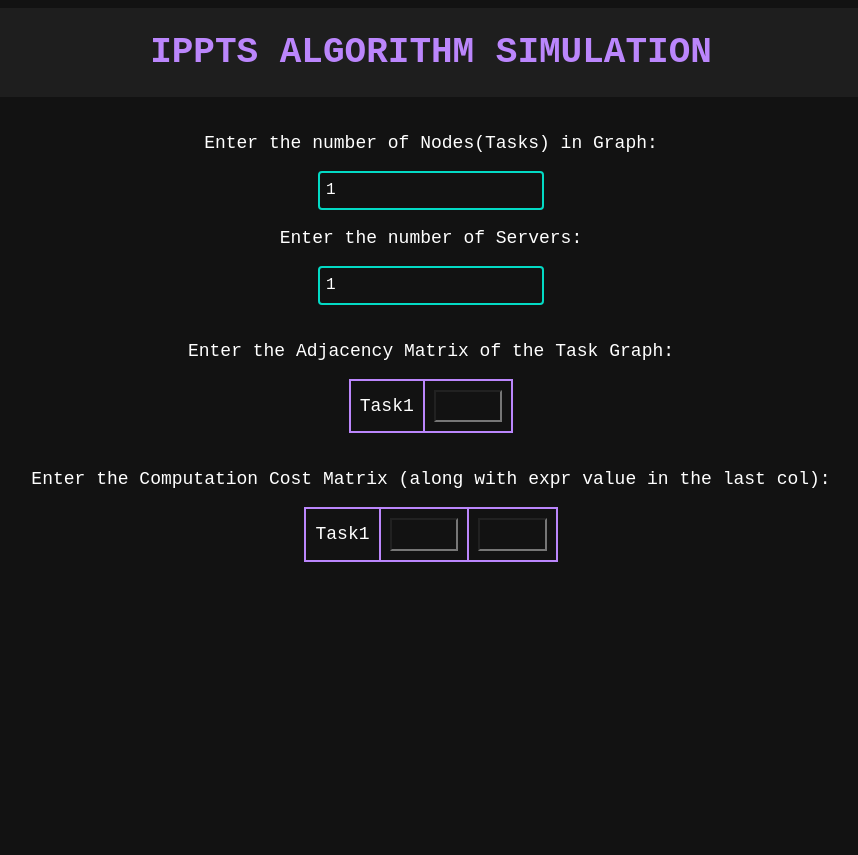
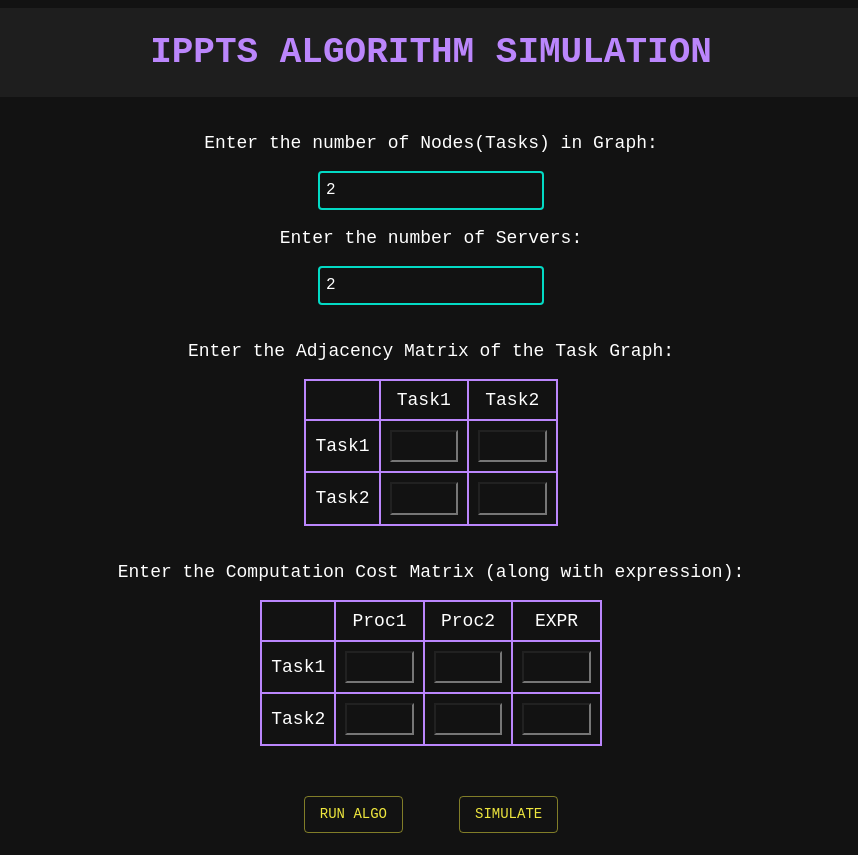
Before and after one commit to Malika01/ippts-simul-frontend, a React (Vite) app: page / in a window 1280 px wide. Shown: the whole page, without its empty margins (209-1067 px from the left). Before the commit the page ends 800 px from the top, so only its background shows below. Built offline with nearby package versions, Linux system fonts and the light colour scheme.

Commit message:
col headers + buttons added

```diff
--- a/src/components/home.tsx
+++ b/src/components/home.tsx
@@ -1,6 +1,7 @@
 import { Container } from '@material-ui/core';
 import { ThemeProvider } from '@mui/material';
 import TextField from '@mui/material/TextField';
+import Button from '@mui/material/Button'
 import React from 'react';
 import * as types from '../types/inittypes'
 import theme from './theme'
@@ -8,8 +9,16 @@ import Table from './table'
 
 export const Home: React.FC = () => {
 
-    const [nodes, setNodes] = React.useState(1)
-    const[procs, setProcs] = React.useState(1)
+    const [nodes, setNodes] = React.useState(2)
+    const [procs, setProcs] = React.useState(2)
+    const [dis, setDis] = React.useState(false)
+
+    /*React.useEffect(() => {
+        if (procs > 3) {
+            disabled = true;
+        }
+    }, []);*/
+
     return (
         <ThemeProvider theme={theme}>
             <div>
@@ -25,7 +34,12 @@ export const Home: React.FC = () => {
                         <p>
                             Enter the number of Servers:
                         </p>
-                        <TextField inputProps={{ type: 'text', maxlength: '2', pattern: '[0-9]*', style: { padding: '0.5em' } }} color="primary" focused value={procs} onChange={(e) => setProcs(Number(e.currentTarget.value))}/>
+                        <TextField inputProps={{ type: 'text', maxlength: '2', pattern: '[0-9]*', style: { padding: '0.5em' } }} color="primary" focused value={procs}
+                            onChange={(e) => {
+                                setProcs(Number(e.currentTarget.value));
+                                if (Number(e.currentTarget.value) <= 3 && Number(e.currentTarget.value) > 0) { setDis(false) }
+                                else { setDis(true) }
+                            }} />
                     </div>
 
                     <div style={{ marginBlock: "2em" }}>
@@ -41,7 +55,7 @@ export const Home: React.FC = () => {
 
                     <div style={{ marginBlock: "2em" }}>
                     <p>
-                        Enter the Computation Cost Matrix (along with expr value in the last col):
+                        Enter the Computation Cost Matrix (along with expression):
                     </p>
                     <div style={{overflowX: 'auto'}}>
                     <table className="compMat" id="compMat">
@@ -49,6 +63,8 @@ export const Home: React.FC = () => {
                     </table>
                     </div>
                     </div>
+                    <Button name="run" sx={{marginInline: '2em', marginBlock: '1em'}} variant="outlined" color="warning">RUN ALGO</Button>
+                    <Button name="simulate" sx={{marginInline: '2em', marginBlock: '1em'}} disabled={dis} variant="outlined" color="warning" >SIMULATE</Button>
 
                 </Container>
             </div>
--- a/src/components/table.tsx
+++ b/src/components/table.tsx
@@ -14,6 +14,21 @@ function Table({ num1, num2, expr }: { num1: number, num2: number, expr: boolean
 
     let cols: JSX.Element[] = [];
     let rows: JSX.Element[] = [];
+
+    if (expr == true) {
+        cols = [];
+        for (let k = 1; k < num2; k++) [
+            cols.push(<td>Proc{k}</td>)
+        ]
+        rows.push(<tr><td></td>{cols}<td>EXPR</td></tr>)
+    }
+    else {
+        cols = [];
+        for (let k = 1; k <= num2; k++) [
+            cols.push(<td>Task{k}</td>)
+        ]
+        rows.push(<tr><td></td>{cols}</tr>)
+    }
 
     for (let i = 1; i <= num1; i++){
         cols = [];
```
